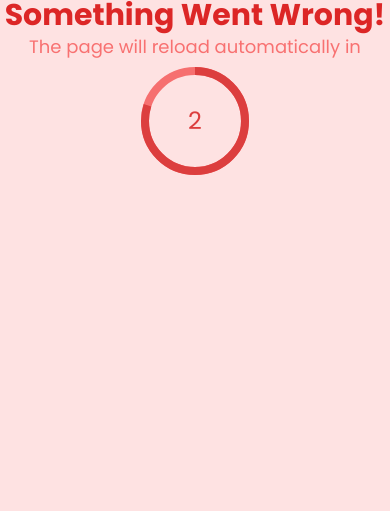
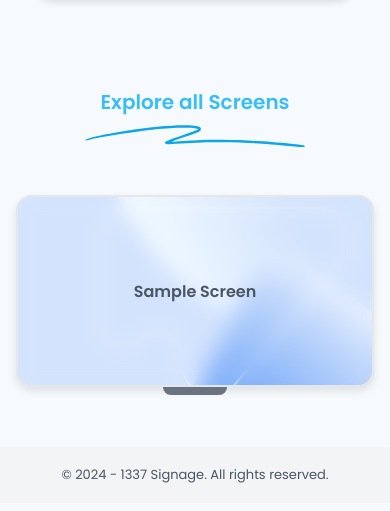
Before and after one commit to abdlalisalmi/signage, a Django app: page / in a window 390 px wide. Shown: the part 333-844 px from the top of the page. Run offline with Django 5.2, Linux system fonts and the light colour scheme; tables that the repository leaves empty hold one stand-in row (values such as "Sample post").

Commit message:
Updated -- finished the home page

```diff
--- a/backend/frontend/templates/base.html
+++ b/backend/frontend/templates/base.html
@@ -9,15 +9,13 @@
 	<link
 		href="https://fonts.googleapis.com/css2?family=Poppins:ital,wght@0,100;0,200;0,300;0,400;0,500;0,600;0,700;0,800;0,900;1,100;1,200;1,300;1,400;1,500;1,600;1,700;1,800;1,900&display=swap"
 		rel="stylesheet">
-	<!-- Tailwind CSS for styling -->
-	<link href="https://cdn.jsdelivr.net/npm/tailwindcss@2.2.19/dist/tailwind.min.css" rel="stylesheet">
 	<title>
 		{% block title %}Signage{% endblock %}
 	</title>
 
 	<style>
 		* {
-			font-family: 'Poppins', sans-serif;
+			font-family: 'Poppins', sans-serif !important;
 			margin: 0;
 			padding: 0;
 		}
--- /dev/null
+++ b/backend/frontend/templates/components/footer.html
@@ -0,0 +1,17 @@
+<footer style="
+	display: flex;
+	flex-direction: column;
+	align-items: center;
+	justify-content: center;
+	height: 3.5rem;
+    background-color: #f3f4f6;
+  ">
+	<p style="
+      text-align: center;
+      color: #4b5563;
+      font-size: 13px;
+    ">
+		&copy;
+		{% now 'Y' %} - 1337 Signage. All rights reserved.
+	</p>
+</footer>
--- /dev/null
+++ b/backend/frontend/templates/home/hero.html
@@ -0,0 +1,57 @@
+<section style="width: calc(100% - 4rem); padding: 2rem;">
+	<div style="
+	    width: 100%;
+		display: flex;
+		flex-direction: column;
+		align-items: center;
+		justify-content: center;
+	    height: 300px;
+	    border-radius: 1.5rem;
+	    box-shadow: 0 4px 6px rgba(0, 0, 0, 0.1);
+	    background-image: url('https://abdlali.sirv.com/Images/hero-bg.png');
+	    background-position: center;
+	    background-size: cover;
+	    background-repeat: no-repeat;
+	  ">
+		<h2 style="
+	      font-size: 45px;
+	      color: #17a8e7;
+	      text-align: center;
+	      font-weight: 500;
+	    ">
+			What&apos;s New on Campus
+		</h2>
+		<p style="
+	      font-size: 16px;
+	      color: #374151;
+	      text-align: center;
+	    ">
+			Stay informed and inspired with the latest news and announcements
+		</p>
+		<div style="
+	      display: flex;
+	      align-items: center;
+	      background-color: #f3f4f6;
+	      padding: 0.5rem 1rem;
+	      border-radius: 9999px;
+	      margin-top: 2rem;
+	    ">
+			<svg width="24px" height="24px" viewBox="0 0 24 24" fill="none" xmlns="http://www.w3.org/2000/svg">
+				<g id="Media / Chromecast">
+					<path id="Vector"
+						d="M3 8.2502V8.2002C3 7.08009 3 6.51962 3.21799 6.0918C3.40973 5.71547 3.71547 5.40973 4.0918 5.21799C4.51962 5 5.08009 5 6.2002 5H17.8002C18.9203 5 19.4796 5 19.9074 5.21799C20.2837 5.40973 20.5905 5.71547 20.7822 6.0918C21 6.5192 21 7.07899 21 8.19691V15.8031C21 16.921 21 17.48 20.7822 17.9074C20.5905 18.2837 20.2839 18.5905 19.9076 18.7822C19.4802 19 18.921 19 17.8031 19H14M5 19C5 17.8954 4.10457 17 3 17M8 19C8 16.2386 5.76142 14 3 14M11 19C11 14.5817 7.41828 11 3 11"
+						stroke="#000000" stroke-width="2" stroke-linecap="round" stroke-linejoin="round" />
+				</g>
+			</svg>
+			<h1 style="
+	        font-size: 1rem;
+	        font-weight: 400;
+	        color: #374151;
+			margin-left: 8px;
+	      ">
+				1337 Signage
+			</h1>
+		</div>
+	</div>
+
+</section>
--- a/backend/frontend/templates/index.html
+++ b/backend/frontend/templates/index.html
@@ -1,67 +1,123 @@
-<!DOCTYPE html>
-<html lang="en">
+{% extends 'base.html' %}
 
-<head>
-	<meta charset="UTF-8">
-	<meta name="viewport" content="width=device-width, initial-scale=1.0">
-	<script defer src="https://cdn.jsdelivr.net/npm/alpinejs@3.x.x/dist/cdn.min.js"></script>
-	<title>Browser Test Page</title>
+
+{% block extrastyle %}
 <style>
-		body {
-			font-family: Arial, sans-serif;
-			background-color: #f4f4f4;
-			color: #333;
-			text-align: center;
-			padding: 50px;
+	.container {
+		/* width: 100%; */
+		min-height: calc(100vh - 4rem);
+
 	}
 
-		.container {
-			background-color: #fff;
-			padding: 20px;
-			border-radius: 8px;
-			box-shadow: 0 0 10px rgba(0, 0, 0, 0.1);
-			max-width: 600px;
-			margin: auto;
+	.wrapp {
+		/* width: 100%; */
+		display: flex;
+		flex-direction: column;
+		align-items: center;
+		justify-content: center;
+		margin-top: 0.5rem;
+		margin-bottom: 4rem;
+		padding: 1rem;
 	}
 
-		.button {
-			display: inline-block;
-			padding: 10px 20px;
-			margin: 20px 0;
-			background-color: #007BFF;
-			color: #fff;
-			border: none;
-			border-radius: 5px;
-			cursor: pointer;
-			font-size: 16px;
+	.header {
+		display: flex;
+		flex-direction: column;
+		align-items: center;
+		padding: 2rem 0;
 	}
 
-		.button:hover {
-			background-color: #0056b3;
+	.screens-list {
+		width: 100%;
+		display: grid;
+		grid-template-columns: repeat(4, 1fr);
+		gap: 2rem;
+		margin-top: 1rem;
+		margin-bottom: 1rem;
+	}
+
+	@media screen and (max-width: 768px) {
+		.screens-list {
+			grid-template-columns: repeat(2, 1fr);
+		}
+	}
+
+	@media screen and (max-width: 480px) {
+		.screens-list {
+			grid-template-columns: repeat(1, 1fr);
+		}
+
 	}
 </style>
-</head>
+{% endblock %}
 
-<body>
-	<div class="container">
-		<h1>Browser Test Page</h1>
-		<p>This is a simple page to test basic HTML, CSS, and JavaScript capabilities.</p>
-		<p id="datetime"></p>
-		<button class="button" onclick="showAlert()">Click Me</button>
-		<p id="result"></p>
-		<h1 x-data="{ message: 'I ❤️ Alpine' }" x-text="message"></h1>
+
+
+{% block body %}
+<main class="container">
+	{% include 'home/hero.html' %}
+
+	<section class="wrapp">
+		<div class="header">
+			<h1 style="text-align: center; font-weight: 600; font-size: 1.25rem; color: #38bdf8;">
+				Explore all Screens
+			</h1>
+			<svg aria-hidden="true" viewBox="0 0 418 42" preserveAspectRatio="none"
+				style="width: 220px; margin-top: 0.5rem;" fill="#0ea5e9">
+				<path
+					d="M203.371.916c-26.013-2.078-76.686 1.963-124.73 9.946L67.3 12.749C35.421 18.062 18.2 21.766 6.004 25.934 1.244 27.561.828 27.778.874 28.61c.07 1.214.828 1.121 9.595-1.176 9.072-2.377 17.15-3.92 39.246-7.496C123.565 7.986 157.869 4.492 195.942 5.046c7.461.108 19.25 1.696 19.17 2.582-.107 1.183-7.874 4.31-25.75 10.366-21.992 7.45-35.43 12.534-36.701 13.884-2.173 2.308-.202 4.407 4.442 4.734 2.654.187 3.263.157 15.593-.78 35.401-2.686 57.944-3.488 88.365-3.143 46.327.526 75.721 2.23 130.788 7.584 19.787 1.924 20.814 1.98 24.557 1.332l.066-.011c1.201-.203 1.53-1.825.399-2.335-2.911-1.31-4.893-1.604-22.048-3.261-57.509-5.556-87.871-7.36-132.059-7.842-23.239-.254-33.617-.116-50.627.674-11.629.54-42.371 2.494-46.696 2.967-2.359.259 8.133-3.625 26.504-9.81 23.239-7.825 27.934-10.149 28.304-14.005.417-4.348-3.529-6-16.878-7.066Z">
+				</path>
+			</svg>
 		</div>
 
-	<script>
-		// Display the current date and time
-		document.getElementById('datetime').textContent = 'Current Date and Time: ' + new Date().toLocaleString();
+		<div class="screens-list">
+			{% for screen in screens %}
+			<a href="{% url 'signage:screens_detail' screen.id %}"
+				style="display: flex; justify-content: center; align-items: center; cursor: pointer; width: 100%; border-radius: 1rem; transition: all 0.3s ease-in-out; box-shadow: 0 0.25rem 0.5rem rgba(0, 0, 0, 0.1);">
+				<div style="position: relative; width: 100%; height: 12rem; border-radius: 1rem;">
+					<div
+						style="position: absolute; inset: 0; border: 2px solid #E5E7EB; border-radius: 1rem; backdrop-filter: blur(10px); z-index: 10;">
+						<div
+							style="display: flex; justify-content: center; align-items: center; width: 100%; height: 100%;">
+							<h1 style="font-size: 1rem; font-weight: 600; color: #4B5563; text-transform: capitalize;">
+								{{screen.name }}</h1>
+						</div>
+					</div>
+					<div
+						style="width: 100%; background-image: url('/img/hero-bg.png'); background-position: left; background-repeat: no-repeat; position: absolute; height: 100%; z-index: 1; border-radius: 1rem;">
+					</div>
+					<div
+						style="position: absolute; bottom: -0.5rem; left: 50%; transform: translateX(-50%); background-color: #6B7280; width: 4rem; height: 0.5rem; border-bottom-left-radius: 0.5rem; border-bottom-right-radius: 0.5rem;">
+					</div>
+				</div>
+			</a>
+			{% endfor %}
+		</div>
 
-		// Function to show an alert and change the text
-		function showAlert() {
-			alert('The button was clicked!');
-			document.getElementById('result').textContent = 'Button clicked at ' + new Date().toLocaleTimeString();
-		}
-	</script>
-</body>
+		<div style="width: 100%; display: flex; justify-content: center;">
+			{% if screens|length == 0 %}
+			<div
+				style="display: flex; align-items: center; justify-content: center; gap: 0.5rem; background-color: #F3F4F6; padding-left: 1rem; padding-right: 1rem; padding-top: 0.5rem; padding-bottom: 0.5rem; border-radius: 0.375rem;">
+				<TbFaceId style="width: 2rem; height: 2rem; color: #6B7280;" />
+				<p style="color: #6B7280; font-size: 0.875rem;">No active screens available</p>
+			</div>
+			{% endif %}
+		</div>
+	</section>
 
-</html>
+
+	<!-- <h1 class="text-2xl font-bold mb-4">Screens List</h1>
+	<ul class="list-disc pl-5">
+		{% for screen in screens %}
+		<li class="mb-2">
+			<h2 class="text-xl font-semibold">{{ screen.name }}</h2>
+			<p class="text-gray-600">ID: {{ screen.id }}</p>
+			<p class="text-gray-600">Description: {{ screen.description|default:"No description available" }}</p>
+			<p class="text-gray-600">Status: {{ screen.is_active|yesno:"Active,Inactive" }}</p>
+		</li>
+		{% endfor %}
+	</ul> -->
+
+</main>
+{% include 'components/footer.html' %}
+{% endblock %}
--- a/backend/frontend/views.py
+++ b/backend/frontend/views.py
@@ -12,13 +12,9 @@ class HomePageView(APIView):
         client = APIClient()
         response = client.get(url)
         # Check if the request was successful
-        return render(request, "errors/error.html")
-        # if response.status_code == 200:
-        #     screens_data = response.data
-        # else:
-        #     screens_data = []
 
-        # # You can now use the screens_data in your response or further processing
-        # return Response({"screens_data": screens_data})
+        if not response.status_code == 200:
+            return render(request, "errors/error.html")
+        screens_data = response.data
 
-        return render(request, "index.html")
+        return render(request, "index.html", {"screens": screens_data})
```
Lines whose indentation alone changed are shown as unchanged.
